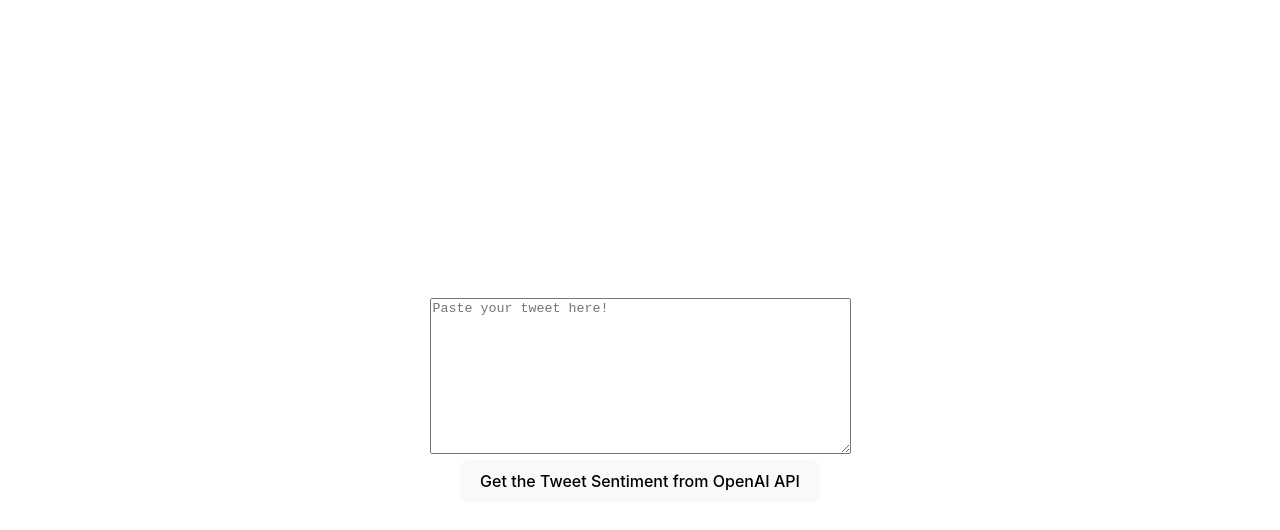
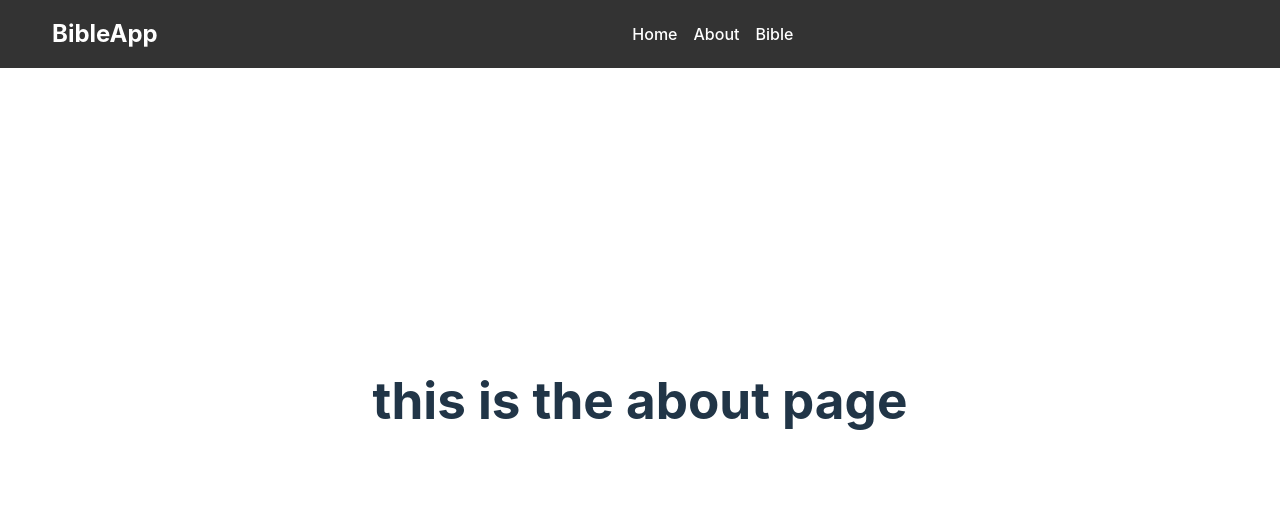
Before and after one commit to katiepo456/bible-study-app, a React (Vite) app: page /about in a window 1280 px wide. Shown: the top 530 px of the page. Built offline with nearby package versions, Linux system fonts and the light colour scheme.

Commit message:
frontend work
Implemented navigation bar along with multi-page navigation

```diff
--- a/package.json
+++ b/package.json
@@ -11,7 +11,10 @@
   },
   "dependencies": {
     "react": "^18.3.1",
-    "react-dom": "^18.3.1"
+    "react-dom": "^18.3.1",
+    "react-router-dom": "^6.26.2",
+    "save": "^2.9.0",
+    "styled-components": "^6.1.13"
   },
   "devDependencies": {
     "@eslint/js": "^9.9.0",
--- a/src/App.jsx
+++ b/src/App.jsx
@@ -1,68 +1,11 @@
-import { useState } from 'react'
-import reactLogo from './assets/react.svg'
-import viteLogo from '/vite.svg'
 import './App.css'
-
-const API_KEY = "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";
+import React from 'react';
+import HomePage from './pages/HomePage';
 
 function App() {
-  const [tweet, setTweet] = useState("");
-  const [sentiment, setSentiment] = useState(""); // Negative or Positive
-
-  async function callOpenAIAPI() {
-    console.log("Calling the OpenAI API");
-
-    const APIBody = {
-      "model": "gpt-4o-mini",
-      "messages": [
-        {
-          "role": "system",
-          "content": "You will be provided with a tweet, and your task is to classify its sentiment as positive, neutral, or negative."
-        },
-        {
-          "role": "user",
-          "content": "I loved the new Batman movie!"
-        }
-      ],
-      "temperature": 0.7,
-      "max_tokens": 64,
-      "top_p": 1
-    }
-
-    await fetch("https://api.openai.com/v1/chat/completions", {
-      method: "POST",
-      headers: {
-        "Content-Type": "application/json",
-        "Authorization": "Bearer " + API_KEY
-      },
-      body: JSON.stringify(APIBody)
-    }).then((data) => {
-      return data.json();
-    }).then((data) => {
-      console.log(data);
-      setSentiment(data.choices[0].message.content.trim());
-    });
-  }
-
-  console.log(tweet);
   return (
-    <div className="App">
-      <div>
-        <textarea
-          onChange={(e) => setTweet(e.target.value)}
-          placeholder='Paste your tweet here!'
-          cols={50}
-          rows={10}
-        />
-      </div>
-      <div>
-        <button onClick={callOpenAIAPI}>Get the Tweet Sentiment from OpenAI API</button>
-        {sentiment !== "" ?
-          <h3>This Tweet Is: {sentiment}</h3>
-          :
-          null
-        }
-      </div>
+    <div>
+      <HomePage />
     </div>
   )
 }
--- /dev/null
+++ b/src/pages/About.jsx
@@ -0,0 +1,9 @@
+import React from 'react';
+
+function About() {
+    return (
+        <h1>this is the about page</h1>
+    )
+}
+
+export default About
--- /dev/null
+++ b/src/pages/Bible.jsx
@@ -0,0 +1,68 @@
+import React from 'react';
+import { useState } from 'react'
+
+const API_KEY = "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";
+
+const Bible = () => {
+    const [tweet, setTweet] = useState("");
+    const [sentiment, setSentiment] = useState(""); // Negative or Positive
+
+    async function callOpenAIAPI() {
+      console.log("Calling the OpenAI API");
+
+      const APIBody = {
+        "model": "gpt-4o-mini",
+        "messages": [
+          {
+            "role": "system",
+            "content": "You will be provided with a tweet, and your task is to classify its sentiment as positive, neutral, or negative."
+          },
+          {
+            "role": "user",
+            "content": "I loved the new Batman movie!"
+          }
+        ],
+        "temperature": 0.7,
+        "max_tokens": 64,
+        "top_p": 1
+      }
+
+      await fetch("https://api.openai.com/v1/chat/completions", {
+        method: "POST",
+        headers: {
+          "Content-Type": "application/json",
+          "Authorization": "Bearer " + API_KEY
+        },
+        body: JSON.stringify(APIBody)
+      }).then((data) => {
+        return data.json();
+      }).then((data) => {
+        console.log(data);
+        setSentiment(data.choices[0].message.content.trim());
+      });
+    }
+
+    console.log(tweet);
+    return (
+      <div className="App">
+        <div>
+          <textarea
+            onChange={(e) => setTweet(e.target.value)}
+            placeholder='Paste your tweet here!'
+            cols={50}
+            rows={10}
+          />
+        </div>
+        <div>
+          <button onClick={callOpenAIAPI}>Get the Tweet Sentiment from OpenAI API</button>
+          {sentiment !== "" ?
+            <h3>This Tweet Is: {sentiment}</h3>
+            :
+            null
+          }
+        </div>
+      </div>
+    )
+}
+
+export default Bible
--- /dev/null
+++ b/src/pages/Home.jsx
@@ -0,0 +1,9 @@
+import React from 'react';
+
+function Home() {
+    return (
+        <h1>this is the home page</h1>
+    )
+}
+
+export default Home
--- /dev/null
+++ b/src/pages/HomePage.jsx
@@ -0,0 +1,46 @@
+import React from 'react';
+import { BrowserRouter as Router, Routes, Route, Link } from "react-router-dom";
+
+import Home from './Home';
+import About from './About';
+import Bible from './Bible';
+import '../styling/NavBar.css';
+
+const HomePage = () => {
+  return (
+    <Router>
+      <div>
+        <nav className="navbar">
+          <div className="navbar-left">
+            <a href="/" className="logo">
+              BibleApp
+            </a>
+          </div>
+          <div className="navbar-center">
+            <ul className="nav-links">
+              <li><Link to="/">Home</Link></li>
+              <li><Link to="/about">About</Link></li>
+              <li><Link to="/bible">Bible</Link></li>
+            </ul>
+          </div>
+          <div className="navbar-right">
+            <a href="/bible" className="bible-icon">
+              <i className="bible-quick-link"></i>
+            </a>
+          </div>
+        </nav>
+
+        {/* A <Routes> looks through its children <Route>s and
+            renders the first one that matches the current URL. */}
+        <Routes>
+          <Route path="/" element={<Home />} />
+          <Route path="/about" element={<About />} />
+          <Route path="/bible" element={<Bible />} />
+          {/* ... other routes */}
+        </Routes>
+      </div>
+    </Router>
+  )
+}
+
+export default HomePage
--- /dev/null
+++ b/src/styling/NavBar.css
@@ -0,0 +1,47 @@
+.navbar {
+    display: flex;
+    justify-content: space-between;
+    align-items: center;
+    position: fixed;
+    top: 0;
+    left: 0;
+    right: 0;
+    background-color: #333;
+    color: #fff;
+    padding: 1rem;
+}
+
+.navbar-left .logo {
+    font-size: 1.5rem;
+    font-weight: bold;
+    color: #fff;
+    text-decoration: none;
+}
+
+.navbar-center .nav-links {
+    list-style-type: none;
+    display: flex;
+    margin: 0;
+    padding: 0;
+}
+
+.navbar-center .nav-links li {
+    margin-right: 1rem;
+}
+
+.navbar-center .nav-links a {
+    color: #fff;
+    text-decoration: none;
+}
+
+.navbar-right {
+    display: flex;
+    align-items: center;
+}
+
+.navbar-right .bible-icon {
+    color: #fff;
+    text-decoration: none;
+    margin-left: 1rem;
+    position: relative;
+}
```
Also changed, not shown: 1 other file (tests, documents, lock files or other folders).
